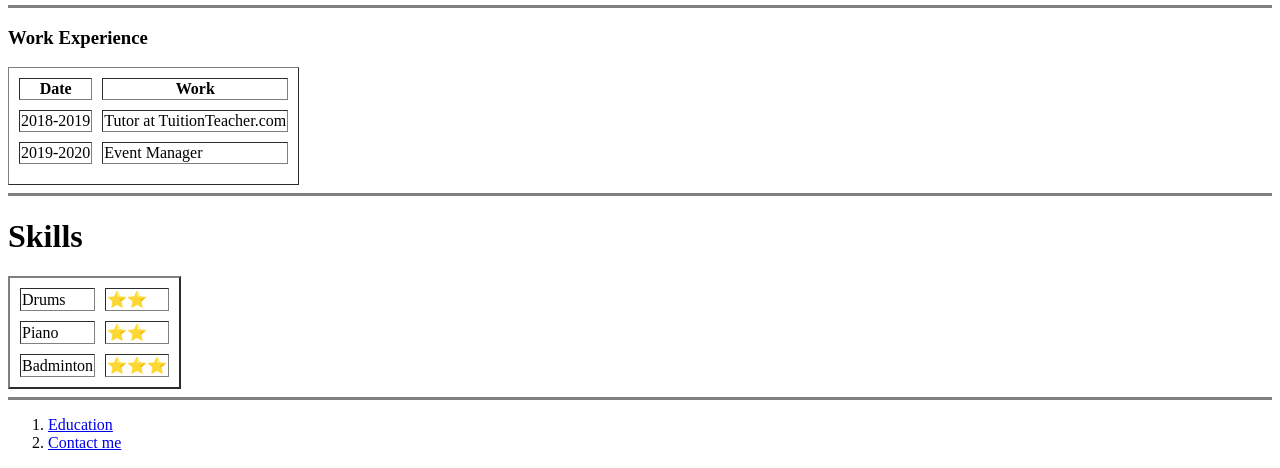
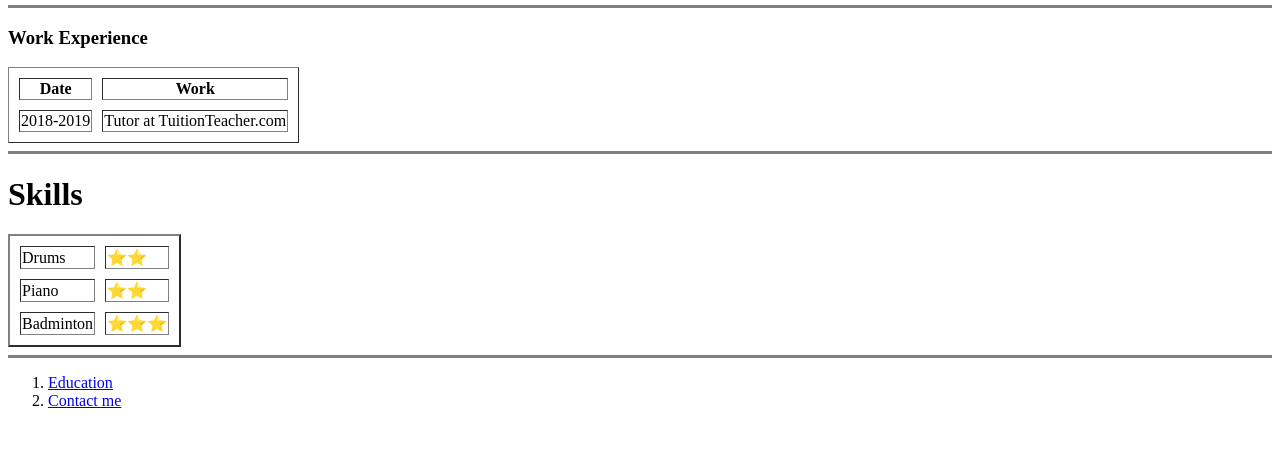
Before and after one commit to samriddhijaswani/cv1, a plain HTML site: page index.html in a window 1280 px wide. Shown: the part 417-885 px from the top of the page. After the commit the page ends 843 px from the top, so only its background shows below. Drawn offline with Linux system fonts and the light colour scheme.

Commit message:
Update index.html

```diff
--- a/index.html
+++ b/index.html
@@ -32,11 +32,6 @@
 <td>2018-2019</td>
 <td>Tutor at TuitionTeacher.com</td>
   </tr>
-  <td>2019-2020</td>
-  <td>Event Manager</td>
-  <tr>
-
-  </tr>
 </table>
 <hr size="3" noshade>
 <h1>Skills</h1>
```
